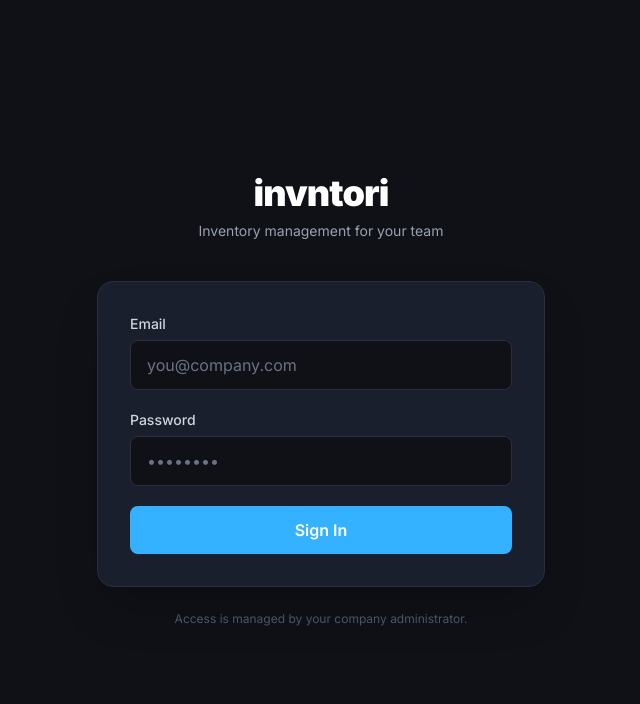
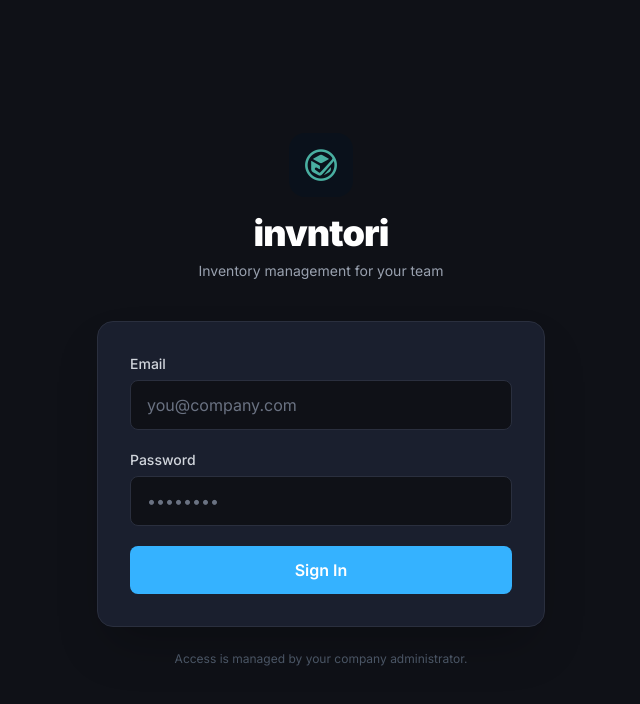
Before and after one commit to theflexitguy/invntori, a Next.js app: page /login in a window 1280 px wide. Shown: the top 704 px of the page, without its empty margins (319-959 px from the left). Built offline with nearby package versions, Linux system fonts and the light colour scheme; no server answers.

Commit message:
feat: add invntori logo to favicon, login page, and sidebar

```diff
--- a/src/app/(auth)/login/page.tsx
+++ b/src/app/(auth)/login/page.tsx
@@ -2,6 +2,7 @@
 
 import { useState } from "react";
 import { useRouter } from "next/navigation";
+import Image from "next/image";
 import { signInWithEmailAndPassword } from "firebase/auth";
 import { collection, getDocs, query, where } from "firebase/firestore";
 import { auth, db } from "@/lib/firebase";
@@ -67,6 +68,9 @@ export default function LoginPage() {
       <div className="w-full max-w-md">
         {/* Logo */}
         <div className="text-center mb-10">
+          <div className="flex justify-center mb-4">
+            <Image src="/logo.png" alt="invntori" width={64} height={64} className="rounded-2xl" />
+          </div>
           <h1 className="text-4xl font-black text-white tracking-tight">invntori</h1>
           <p className="text-gray-400 mt-2 text-sm">Inventory management for your team</p>
         </div>
--- a/src/app/layout.tsx
+++ b/src/app/layout.tsx
@@ -8,6 +8,10 @@ const inter = Inter({ subsets: ["latin"] });
 export const metadata: Metadata = {
   title: "Invntori",
   description: "Inventory management for your team",
+  icons: {
+    icon: "/icon.png",
+    apple: "/icon.png",
+  },
 };
 
 export default function RootLayout({ children }: { children: React.ReactNode }) {
--- a/src/components/layout/Sidebar.tsx
+++ b/src/components/layout/Sidebar.tsx
@@ -1,6 +1,7 @@
 "use client";
 
 import Link from "next/link";
+import Image from "next/image";
 import { usePathname } from "next/navigation";
 import { useAuth } from "@/context/AuthContext";
 
@@ -69,11 +70,14 @@ export function Sidebar() {
   return (
     <aside className="w-60 bg-[#0f1117] border-r border-[#1e2130] flex flex-col h-screen sticky top-0 shrink-0">
       {/* Logo */}
-      <div className="px-6 py-5 border-b border-[#1e2130]">
-        <h1 className="text-xl font-black text-white tracking-tight">invntori</h1>
-        {user?.companyID && (
-          <p className="text-xs text-gray-500 mt-0.5 truncate">{user.companyID}</p>
-        )}
+      <div className="px-5 py-4 border-b border-[#1e2130] flex items-center gap-3">
+        <Image src="/logo.png" alt="invntori" width={32} height={32} className="rounded-lg" />
+        <div>
+          <h1 className="text-lg font-black text-white tracking-tight leading-none">invntori</h1>
+          {user?.companyID && (
+            <p className="text-xs text-gray-500 mt-0.5 truncate max-w-[140px]">{user.companyID}</p>
+          )}
+        </div>
       </div>
 
       {/* Nav */}
```
Also changed, not shown: public/icon.png (added), public/logo.png (added).
